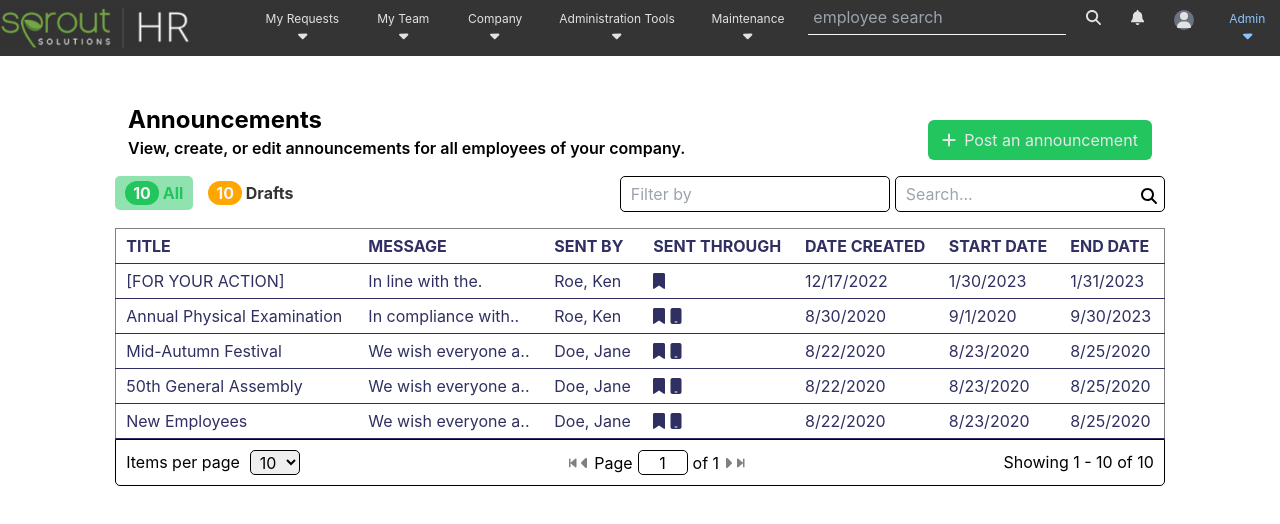
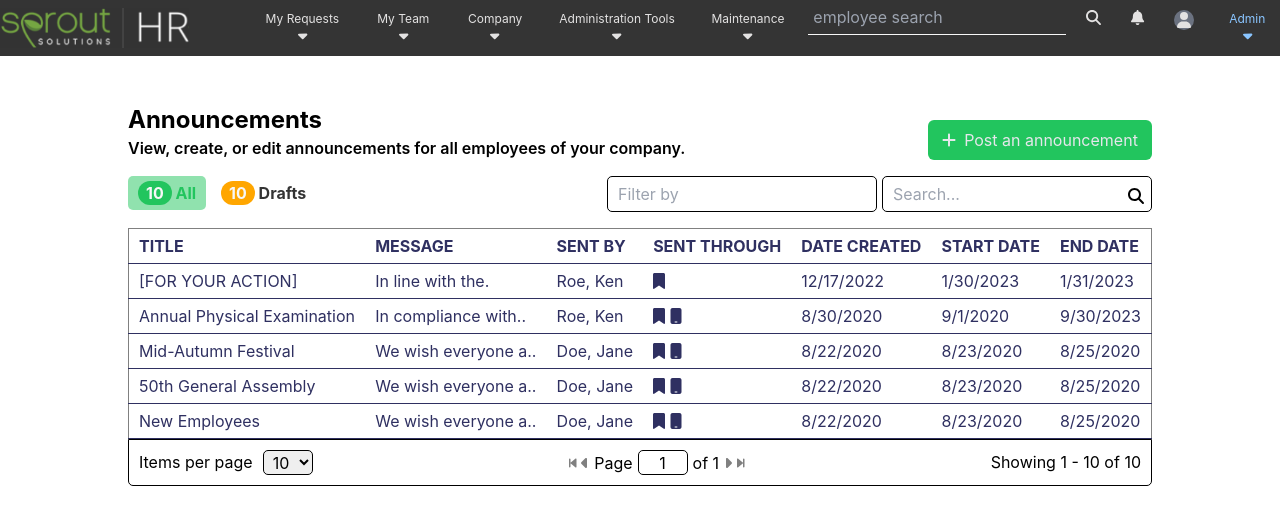
Before and after one commit to markgncelis/exam-repository, a React (Create React App) app: page / in a window 1280 px wide. Shown: the top 524 px of the page. Built offline with nearby package versions, Linux system fonts and the light colour scheme.

Commit message:
add table overflow

```diff
--- a/src/components/Content/Content.jsx
+++ b/src/components/Content/Content.jsx
@@ -24,6 +24,7 @@ const Content = () => {
 
                 </div>
             </div>
+            <div className="table-overflow">
                 <table>
                     <thead>
                         <tr>
@@ -56,6 +57,7 @@ const Content = () => {
                     }
                     </tbody>
                 </table>
+            </div>
             <div className="pagination">
                 <div className="left">
                     <span>Items per page</span>
--- a/src/components/Content/content.scss
+++ b/src/components/Content/content.scss
@@ -1,6 +1,6 @@
 .content-wrap {
     max-width: 1610px;
-    width: 82%;
+    width: 80%;
     margin: 0 auto;
 
     .content-head {
@@ -67,6 +67,12 @@
         }
 
     }
+}
+
+.table-overflow {
+
+    overflow-x: auto;
+
 }
 
 table{
```
Lines whose indentation alone changed are shown as unchanged.
